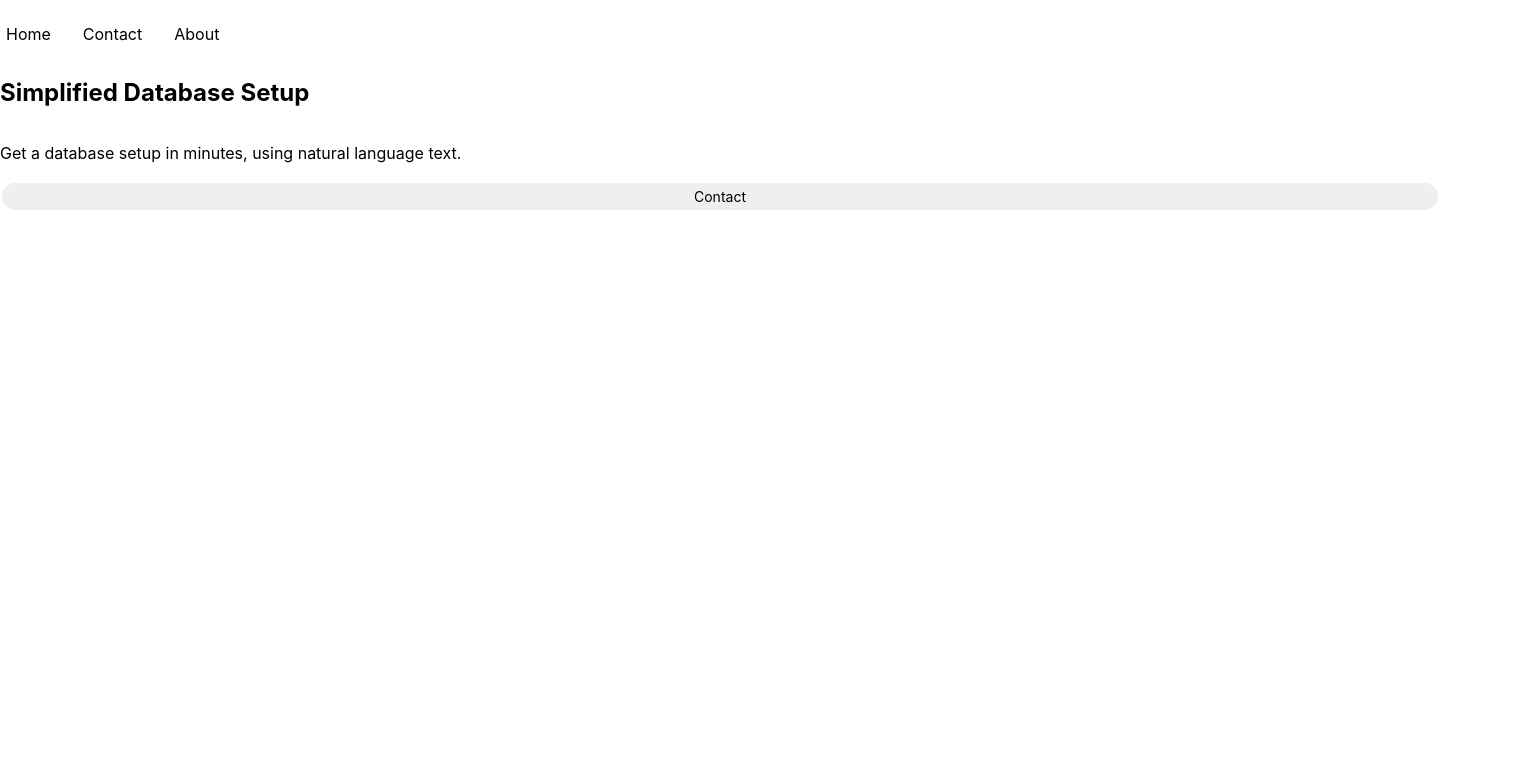
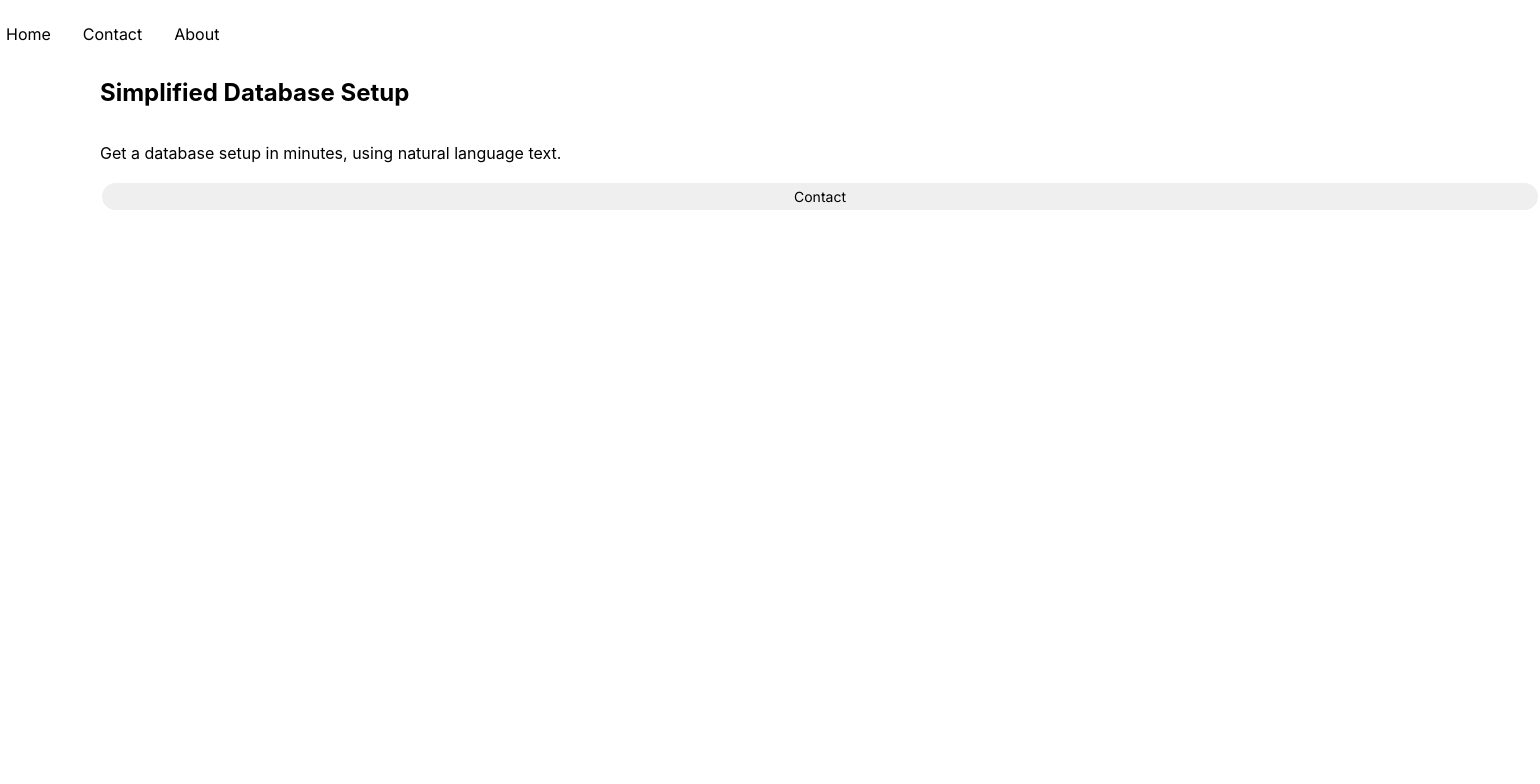
Before and after one commit to FIex-Labs/crispy-guacamole, a React (Create React App) app in the folder my-app/: page / in a window 1280 px wide. Shown: the top 784 px of the page, 1540 px wide, since content can reach past the window. Built offline with nearby package versions, Linux system fonts and the light colour scheme.

Commit message:
Update index.css
Add hidden and show classes

```diff
--- a/my-app/src/index.css
+++ b/my-app/src/index.css
@@ -1,31 +1,16 @@
+@import url("https://fonts.googleapis.com/css2?family=Inter:wght@100;200;300;400;500;600;700;800;900&display=swap");
 :root {
-  --bg-gradient: linear-gradient(
-    45deg,
-    #845ec2,
-    #d65db1,
-    #ff6f91,
-    #ffc75f,
-    #f9f871
-  );
-  --section-width: 1000px;
+  --section-width: 1300px;
   --button-text: 14px;
   --section-color: #ffffff;
   --accent-color: #76b5c5;
-}
-
-@keyframes bg-animation {
-  0% {
-    background-position: left;
-  }
-  100% {
-    background-position: right;
-  }
+  --left-margin: 100px;
 }
 
 body {
   margin: 0;
   font-family: -apple-system, BlinkMacSystemFont, "Segoe UI", "Roboto", "Oxygen",
-    "Ubuntu", "Cantarell", "Fira Sans", "Droid Sans", "Helvetica Neue",
+    "Ubuntu", "Cantarell", "Fira Sans", "Droid Sans", "Helvetica Neue", "Inter",
     sans-serif;
   -webkit-font-smoothing: antialiased;
   -moz-osx-font-smoothing: grayscale;
@@ -35,7 +20,17 @@
   font-family: source-code-pro, Menlo, Monaco, Consolas, "Courier New",
     monospace;
 }
+
 div.subsection {
   display: grid;
   grid-template-columns: 333px 333px 333px;
 }
+
+.hidden {
+  opacity: 0;
+  transition: all 2s;
+}
+
+.show {
+  opacity: 1;
+}
```
